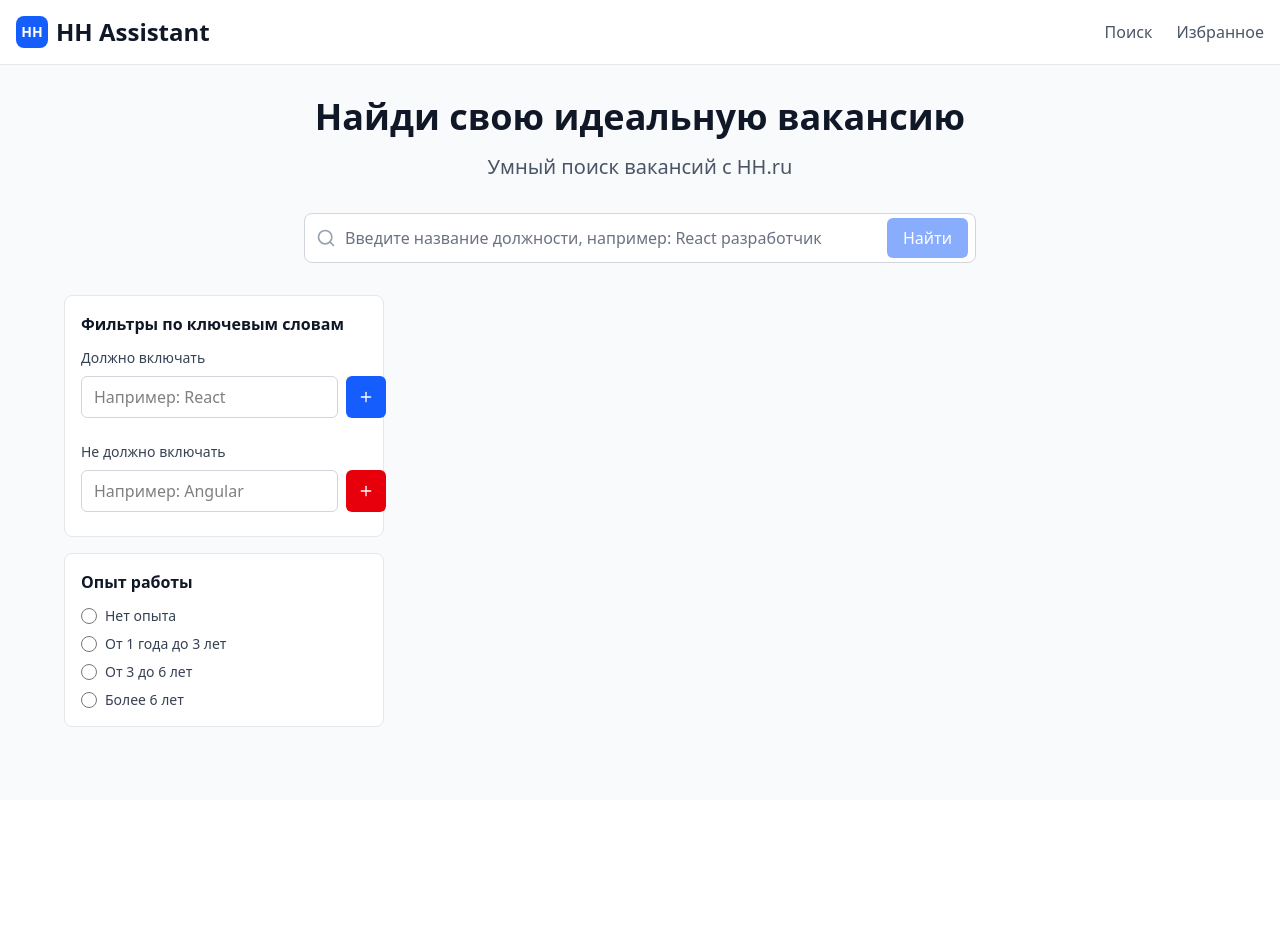
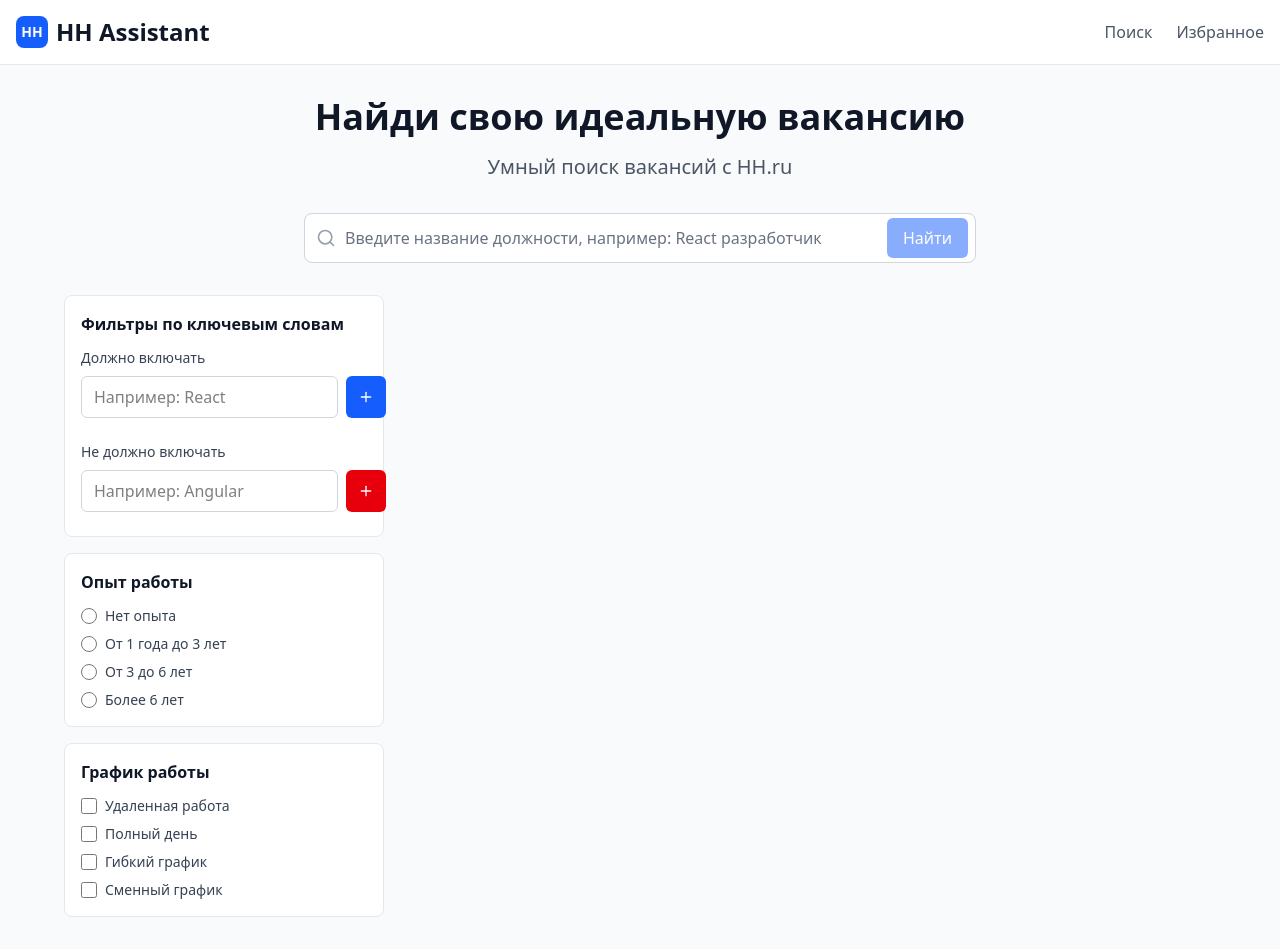
Before and after one commit to BMD63/hh-assistant, a React (Vite) app: page / in a window 1280 px wide. Before the commit the page ends 800 px from the top, so only its background shows below. Built offline with nearby package versions, Linux system fonts and the light colour scheme.

Commit message:
feat: add schedule filter with remote work option

```diff
--- a/src/App.tsx
+++ b/src/App.tsx
@@ -6,6 +6,7 @@ import { IncludeExcludeFilter } from './components/IncludeExcludeFilter';
 import { ExperienceFilter } from './components/ExperienceFilter';
 import { useSearch } from './hooks/useSearch';
 import { useVacancies } from './hooks/useVacancies';
+import { ScheduleFilter } from './components/ScheduleFilter';
 
 function App() {
   const { vacancies, isLoading, error, hasMore, searchVacancies, loadMore } = useVacancies();
@@ -43,6 +44,7 @@ function App() {
             <div className="space-y-4">
               <IncludeExcludeFilter />
               <ExperienceFilter />
+              <ScheduleFilter />
             </div>
           </div>
 
--- /dev/null
+++ b/src/components/ScheduleFilter.tsx
@@ -0,0 +1,41 @@
+import { useFiltersStore } from '../stores/filtersStore';
+
+const SCHEDULE_OPTIONS = [
+  { value: 'remote', label: 'Удаленная работа' },
+  { value: 'fullDay', label: 'Полный день' },
+  { value: 'flexible', label: 'Гибкий график' },
+  { value: 'shift', label: 'Сменный график' },
+];
+
+export function ScheduleFilter() {
+  const { schedule, setSchedule } = useFiltersStore();
+
+  const handleScheduleChange = (value: string) => {
+    const newSchedule = schedule.includes(value)
+      ? schedule.filter(s => s !== value)
+      : [...schedule, value];
+
+    setSchedule(newSchedule);
+  };
+
+  return (
+    <div className="bg-white rounded-lg border border-gray-200 p-4">
+      <h3 className="font-semibold text-gray-900 mb-3">График работы</h3>
+
+      <div className="space-y-2">
+        {SCHEDULE_OPTIONS.map((option) => (
+          <label key={option.value} className="flex items-center">
+            <input
+              type="checkbox"
+              value={option.value}
+              checked={schedule.includes(option.value)}
+              onChange={() => handleScheduleChange(option.value)}
+              className="w-4 h-4 text-blue-600 border-gray-300 rounded focus:ring-blue-500"
+            />
+            <span className="ml-2 text-sm text-gray-700">{option.label}</span>
+          </label>
+        ))}
+      </div>
+    </div>
+  );
+}
```
